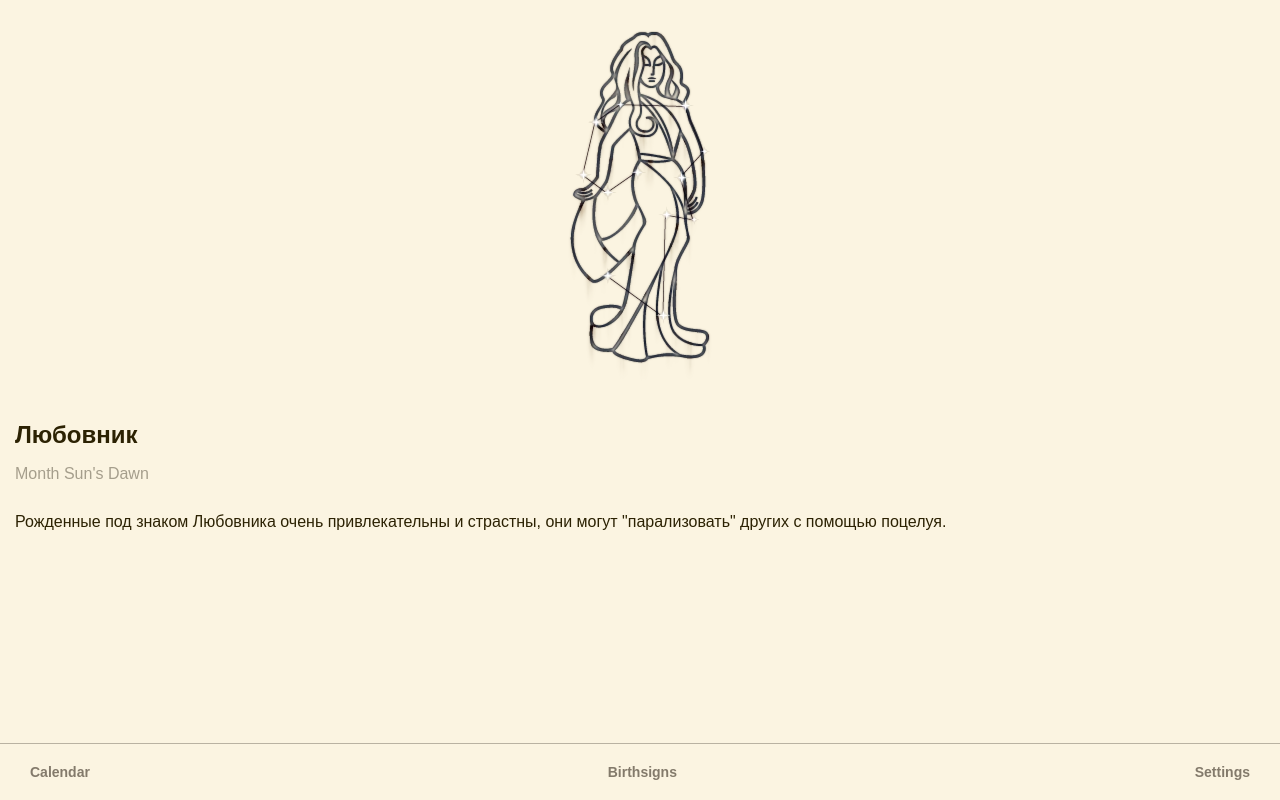
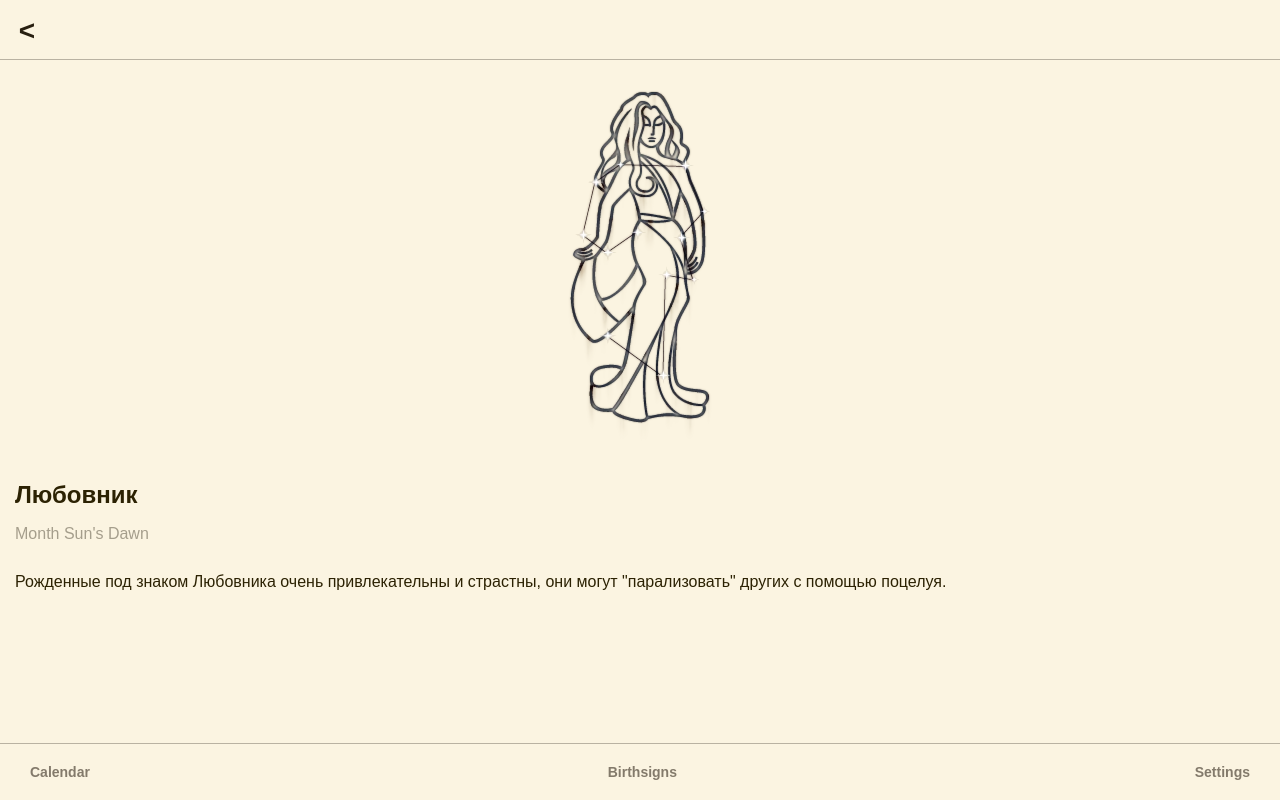
Before and after one commit to VChet/tamriel-calendar, a Vue app: page /birthsign/1 in a window 1280 px wide. Built offline with nearby package versions, Linux system fonts and the light colour scheme.

Commit message:
feat(BirthsignView, FestivityView): add header

```diff
--- a/src/App.vue
+++ b/src/App.vue
@@ -24,9 +24,6 @@ const pages = [
 </script>
 
 <style lang="scss">
-.container {
-  padding: 30px 15px;
-}
 .main-nav {
   position: sticky;
   bottom: 0;
--- a/src/assets/global.scss
+++ b/src/assets/global.scss
@@ -43,6 +43,13 @@ a {
     color: var(--color-highlight);
   }
 }
+.container {
+  padding: 30px 15px;
+}
+.header {
+  padding: 15px;
+  border-bottom: 1px solid #b9b2a2;
+}
 .button {
   display: inline-flex;
   gap: 4px;
@@ -68,3 +75,19 @@ a {
     transform: scale(.99);
   }
 }
+.icon-button {
+  width: 24px;
+  height: 24px;
+  padding: 0;
+  font-size: 28px;
+  font-weight: bold;
+  color: #281f10;
+  cursor: pointer;
+  background: none;
+  border: none;
+  outline: none;
+  &:hover,
+  &:focus-visible {
+    color: #52493a;
+  }
+}
--- a/src/views/BirthsignView.vue
+++ b/src/views/BirthsignView.vue
@@ -1,24 +1,30 @@
 <template>
-  <main class="container birthsign-view">
-    <img class="birthsign-view__image" :src="`/img/birthsigns/${sign.image}.webp`" :alt="sign.name" />
-    <h1 class="birthsign-view__title">{{ sign.name }}</h1>
-    <div v-if="sign.month" class="birthsign-view__subtitle">
-      {{ $t("month") }} {{ dayjs(sign.month, "MM").format("MMMM") }}
-    </div>
-    <div class="birthsign-view__description">{{ sign.description }}</div>
+  <main>
+    <header class="header">
+      <button class="icon-button" type="button" @click="router.back">&lt;</button>
+    </header>
+    <section class="container birthsign">
+      <img class="birthsign__image" :src="`/img/birthsigns/${sign.image}.webp`" :alt="sign.name" />
+      <h1 class="birthsign__title">{{ sign.name }}</h1>
+      <div v-if="sign.month" class="birthsign__subtitle">
+        {{ $t("month") }} {{ dayjs(sign.month, "MM").format("MMMM") }}
+      </div>
+      <div class="birthsign__description">{{ sign.description }}</div>
+    </section>
   </main>
 </template>
 
 <script setup lang="ts">
-import { useRoute } from "vue-router";
+import { useRoute, useRouter } from "vue-router";
 import dayjs from "dayjs";
 import birthsigns from "@/assets/birthsigns.json";
 const route = useRoute();
+const router = useRouter();
 const index = Number(route.params.sign);
 const sign = birthsigns[index];
 </script>
 <style lang="scss">
-.birthsign-view {
+.birthsign {
   display: flex;
   flex-direction: column;
   &__image {
--- a/src/views/CalendarView.vue
+++ b/src/views/CalendarView.vue
@@ -4,7 +4,7 @@
       <div v-if="direction === 'right' && currentPageIndex > 0" :class="arrowClassList">&lt;</div>
       <div v-if="direction === 'left' && currentPageIndex < calendarPages.length - 1" :class="arrowClassList">&gt;</div>
     </template>
-    <header class="calendar-view__header">
+    <header class="header">
       <ul class="tabs">
         <li>
           <RouterLink to="/week" class="tabs__tab" active-class="tabs__tab--active">{{ $t("week") }}</RouterLink>
@@ -82,9 +82,6 @@ function navigateToPage(pageIndex: number) {
       left: 10px;
     }
   }
-  &__header {
-    padding: 15px;
-    border-bottom: 1px solid #b9b2a2;
   .tabs {
     display: flex;
     gap: 18px;
@@ -102,5 +99,4 @@ function navigateToPage(pageIndex: number) {
     }
   }
 }
-}
 </style>
--- a/src/views/FestivityView.vue
+++ b/src/views/FestivityView.vue
@@ -1,5 +1,9 @@
 <template>
-  <main v-if="festivity" class="container festivity">
+  <main v-if="festivity">
+    <header class="header">
+      <button class="icon-button" type="button" @click="router.back">&lt;</button>
+    </header>
+    <section class="container festivity">
       <img
         v-if="festivity.image"
         class="festivity__image"
@@ -9,15 +13,17 @@
       <h1 class="festivity__title">{{ festivity.name }}</h1>
       <div class="festivity__subtitle">{{ festivity.monthName }}</div>
       <div class="festivity__description">{{ festivity.description }}</div>
+    </section>
   </main>
 </template>
 
 <script setup lang="ts">
 import { computed } from "vue";
-import { useRoute } from "vue-router";
+import { useRoute, useRouter } from "vue-router";
 import { useFestivitiesStore } from "@/store/festivities";
 
 const route = useRoute();
+const router = useRouter();
 const { type, date } = route.query;
 const { holidays, summoningDays } = useFestivitiesStore();
 const festivity = computed(() => {
--- a/src/views/SettingsView.vue
+++ b/src/views/SettingsView.vue
@@ -1,6 +1,6 @@
 <template>
   <main class="settings-view">
-    <header class="settings-view__header">{{ $t("settings") }}</header>
+    <header class="header settings-view__header">{{ $t("settings") }}</header>
     <article class="container">
       <ul class="settings-view__list">
         <li v-if="needRefresh">
@@ -47,10 +47,8 @@ watch(locale, setLocale);
     padding: 10px 0;
   }
   &__header {
-    padding: 15px;
     font-weight: bold;
     text-align: center;
-    border-bottom: 1px solid #b9b2a2;
   }
   &__list {
     li {
```
Lines whose indentation alone changed are shown as unchanged.
